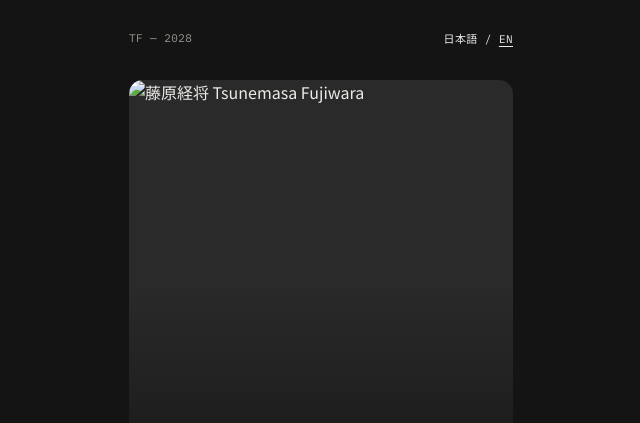
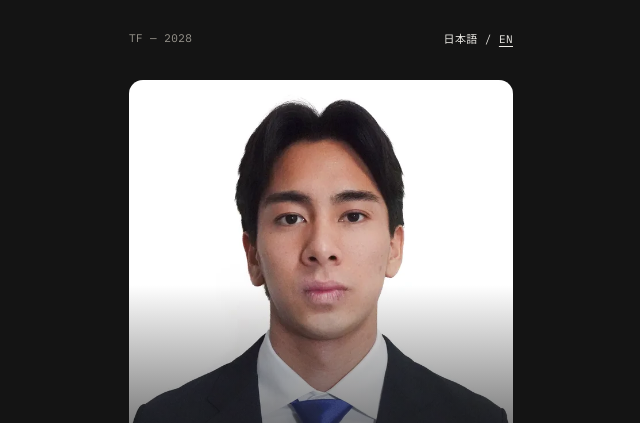
Before and after one commit to TsuneFuji13/Tsunescard, a plain HTML site: page index.html in a window 1280 px wide. Shown: the top 423 px of the page, without its empty margins (319-959 px from the left). Drawn offline with nearby package versions, Linux system fonts and the light colour scheme.

Commit message:
Add files via upload

```diff
--- a/index.html
+++ b/index.html
@@ -7,9 +7,9 @@
 <meta name="description" content="デザインの感性を、ビジネスの力に。 Design sense, as a business strength. Parsons School of Design, Class of 2028.">
 <meta name="theme-color" content="#141414">
 <meta property="og:title" content="藤原経将 Tsunemasa Fujiwara">
-<meta property="og:image" content="assets/hero-final.png">
+<meta property="og:image" content="hero-final.png">
 <meta property="og:description" content="デザインの感性を、ビジネスの力に。 Design sense, as a business strength.">
-<link rel="icon" href="assets/golden.svg" type="image/svg+xml">
+<link rel="icon" href="golden.svg" type="image/svg+xml">
 <link rel="preconnect" href="https://fonts.googleapis.com">
 <link rel="preconnect" href="https://fonts.gstatic.com" crossorigin>
 <link href="https://fonts.googleapis.com/css2?family=EB+Garamond:ital@0;1&family=IBM+Plex+Mono&family=Noto+Sans+JP:wght@400;700;900&display=swap" rel="stylesheet">
@@ -146,7 +146,7 @@
 
   <section class="reveal" style="--d:1">
     <div class="photo">
-      <img src="assets/photo.webp" srcset="assets/photo-sm.webp 668w, assets/photo.webp 1002w" sizes="(max-width:480px) 92vw, 440px" alt="藤原経将 Tsunemasa Fujiwara" width="1002" height="1140" fetchpriority="high">
+      <img src="photo.webp" srcset="photo-sm.webp 668w, photo.webp 1002w" sizes="(max-width:480px) 92vw, 440px" alt="藤原経将 Tsunemasa Fujiwara" width="1002" height="1140" fetchpriority="high">
       <div class="name">
         <h1>藤原経将</h1>
         <p class="en-name serif">Tsunemasa Fujiwara</p>
```
